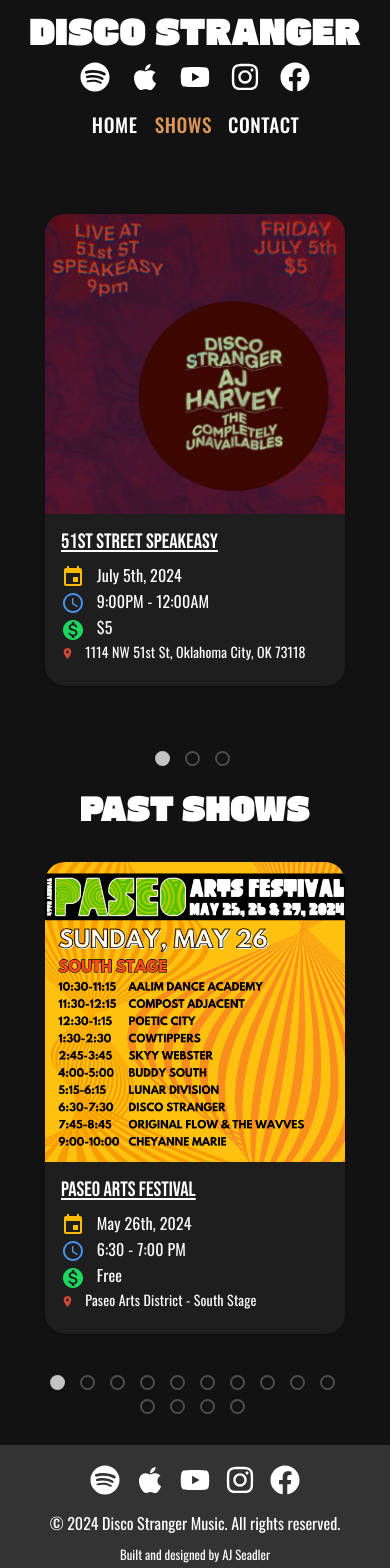
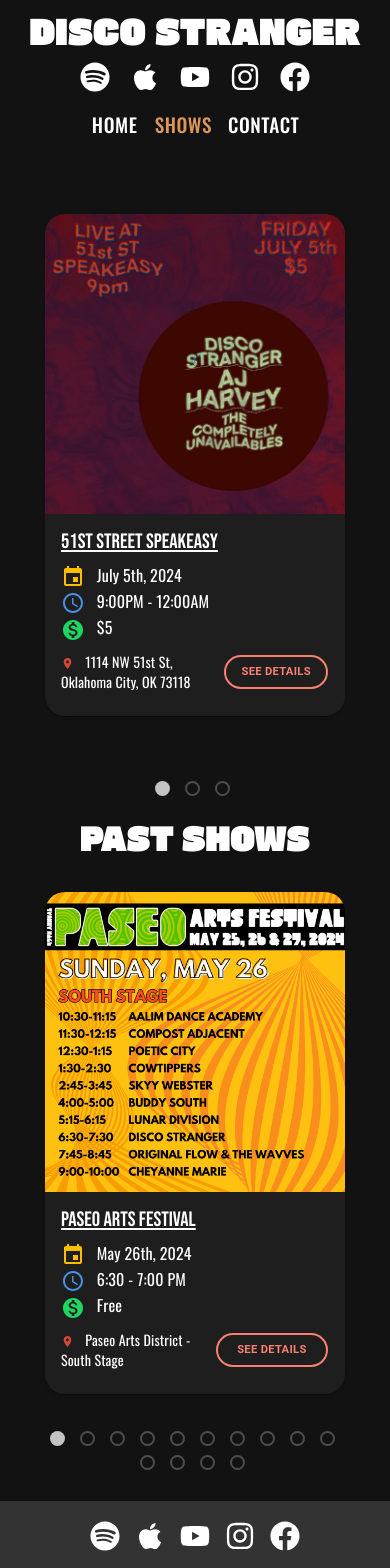
Before and after one commit to ajSeadler/band-website, a React (Vite) app: page /shows in a window 390 px wide. Shown: the top 1568 px of the page. Built offline with nearby package versions, Linux system fonts and the light colour scheme; a web font is replaced by a local one.

Commit message:
add button instead of tap for show details

```diff
--- a/src/components/Shows.jsx
+++ b/src/components/Shows.jsx
@@ -7,6 +7,7 @@
   Dialog,
   DialogContent,
   IconButton,
+  Button,
 } from "@mui/material";
 import CloseIcon from "@mui/icons-material/Close";
 import { ClipLoader } from "react-spinners";
@@ -91,10 +92,7 @@
           <Slider {...sliderSettings} className="shows-carousel">
             {shows.map((show, index) => (
               <div key={index}>
-                <Card
-                  className="show-card"
-                  onClick={() => handleCardClick(show)}
-                >
+                <Card className="show-card">
                   <img
                     src={show.image}
                     alt={`Band Picture ${index}`}
@@ -123,6 +121,7 @@
                       />{" "}
                       {show.price}
                     </Typography>
+                    <div className="location-and-button">
                       <Typography variant="body2">
                         <LocationOnIcon
                           sx={{
@@ -133,6 +132,13 @@
                         />{" "}
                         {show.location}
                       </Typography>
+                      <Button
+                        className="oval-button"
+                        onClick={() => handleCardClick(show)}
+                      >
+                        See Details
+                      </Button>
+                    </div>
                   </CardContent>
                 </Card>
               </div>
@@ -145,10 +151,7 @@
           <Slider {...sliderSettings} className="shows-carousel">
             {pastShows.map((show, index) => (
               <div key={index}>
-                <Card
-                  className="show-card"
-                  onClick={() => handleCardClick(show)}
-                >
+                <Card className="show-card">
                   <img
                     src={show.image}
                     alt={`Band Picture ${index}`}
@@ -179,6 +182,7 @@
                         {show.price}
                       </Typography>
                     )}
+                    <div className="location-and-button">
                       <Typography variant="body2">
                         <LocationOnIcon
                           sx={{
@@ -189,6 +193,13 @@
                         />{" "}
                         {show.location}
                       </Typography>
+                      <Button
+                        className="oval-button"
+                        onClick={() => handleCardClick(show)}
+                      >
+                        See Details
+                      </Button>
+                    </div>
                   </CardContent>
                 </Card>
               </div>
--- a/src/components/UpcomingShows.jsx
+++ b/src/components/UpcomingShows.jsx
@@ -7,6 +7,7 @@
   Dialog,
   DialogContent,
   IconButton,
+  Button,
 } from "@mui/material";
 import CloseIcon from "@mui/icons-material/Close";
 import { ClipLoader } from "react-spinners";
@@ -86,10 +87,7 @@
             <Slider {...sliderSettings} className="shows-slider">
               {shows.map((show, index) => (
                 <div key={index} className="show-slide">
-                  <Card
-                    className="show-card-up"
-                    onClick={() => handleCardClick(show)}
-                  >
+                  <Card className="show-card-up">
                     <img
                       src={show.image}
                       alt={`Band Picture ${index}`}
@@ -97,22 +95,6 @@
                     />
                     <CardContent className="show-card-content">
                       <h6 className="show-title">{show.title}</h6>
-                      {/* <Typography
-                        variant="body2"
-                        style={{ marginTop: 10 }}
-                        className="show-description"
-                      >
-                        {" "}
-                        <span
-                          style={{
-                            color: "salmon",
-                            textDecoration: "underline",
-                          }}
-                        >
-                          FEATURING:{" "}
-                        </span>
-                        {show.description}
-                      </Typography> */}
                       <Typography>
                         <EventIcon sx={{ color: "#ffbd01", marginRight: 1 }} />{" "}
                         {show.date}
@@ -129,12 +111,20 @@
                         />{" "}
                         {show.price}
                       </Typography>
+                      <div className="location-and-button">
                         <Typography variant="body2">
                           <LocationOnIcon
                             sx={{ color: "#d34836", marginRight: 1 }}
                           />{" "}
                           {show.location}
                         </Typography>
+                        <Button
+                          className="oval-button"
+                          onClick={() => handleCardClick(show)}
+                        >
+                          See Details
+                        </Button>
+                      </div>
                     </CardContent>
                   </Card>
                 </div>
--- a/src/styles/Media.css
+++ b/src/styles/Media.css
@@ -1,35 +1,36 @@
-/* Media.css */
-
 .video-container {
   display: flex;
-  width: 75vw;
+  margin-top: -1% !important;
+  flex-direction: row;
+  justify-content: center;
+  align-items: center;
+  width: 77vw;
   margin: auto;
-  flex-wrap: wrap;
   gap: 0px;
   padding: 0px;
   background-color: transparent;
-  justify-content: center;
 }
 
 .video-card {
-  width: calc(33.33% - 20px);
-  margin: auto;
+  width: 31.4% !important;
+  gap: 0px !important;
+  margin: 5px;
   border-radius: 20px !important;
   background-color: #121212 !important;
-  margin-bottom: 20px;
+  margin-bottom: 0px !important;
 }
 
 .video-card iframe {
   width: 100%;
-  height: 25vh; /* Full height of the container */
-  border: none; /* Remove default iframe border */
+  height: 25vh;
+  border: none;
 }
 
 .video-card .video-title {
   font-family: "Arial", sans-serif;
   font-size: 1rem;
   color: #fff;
-  margin-top: 10px;
+  margin-top: 0px;
   text-align: center;
 }
 
--- a/src/styles/UpcomingShows.css
+++ b/src/styles/UpcomingShows.css
@@ -1,3 +1,5 @@
+/* UpcomingShows.css */
+
 .upcoming-shows {
   background: transparent !important;
   width: 100%;
@@ -14,7 +16,7 @@
   box-sizing: border-box;
 }
 
- .show-card-up {
+.show-card-up {
   display: flex;
   margin: 5px;
   flex-direction: column;
@@ -23,17 +25,10 @@
   height: auto;
   overflow: hidden;
   margin-bottom: 5%;
-  cursor: pointer;
   transition: transform 0.2s ease-in-out;
   border-radius: 20px !important;
   box-shadow: 0 4px 8px rgba(0, 0, 0, 0.1);
 }
-
-
-
-/* .show-card:hover {
-  transform: scale(1.05);
-} */
 
 .show-card-content {
   flex-grow: 1;
@@ -55,6 +50,33 @@
   text-decoration: underline;
   font-family: "Oswald", sans-serif;
   text-transform: uppercase;
+}
+
+.location-and-button {
+  display: flex;
+  justify-content: space-between;
+  align-items: center;
+  margin-top: 10px;
+}
+
+.oval-button {
+  background-color: transparent !important;
+  color: salmon !important;
+  border: 2px solid salmon !important;
+  border-radius: 20px !important;
+  padding: 5px 10% !important;
+  margin: 3px !important;
+  font-size: 0.7rem !important;
+  font-weight: bold !important;
+  white-space: nowrap !important;
+  text-transform: none;
+  cursor: pointer;
+  transition: all 0.3s ease !important;
+}
+
+.oval-button:hover {
+  background-color: salmon !important;
+  color: #fff !important;
 }
 
 .full-image-dialog .MuiDialog-paper {
@@ -95,4 +117,11 @@
     height: auto !important;
     object-fit: cover;
   }
+
+  .oval-button {
+    padding: 5px 10% !important;
+    margin: 1px !important;
+    font-size: 0.7rem !important;
+    white-space: nowrap !important;
+  }
 }
```
Lines whose indentation alone changed are shown as unchanged.
